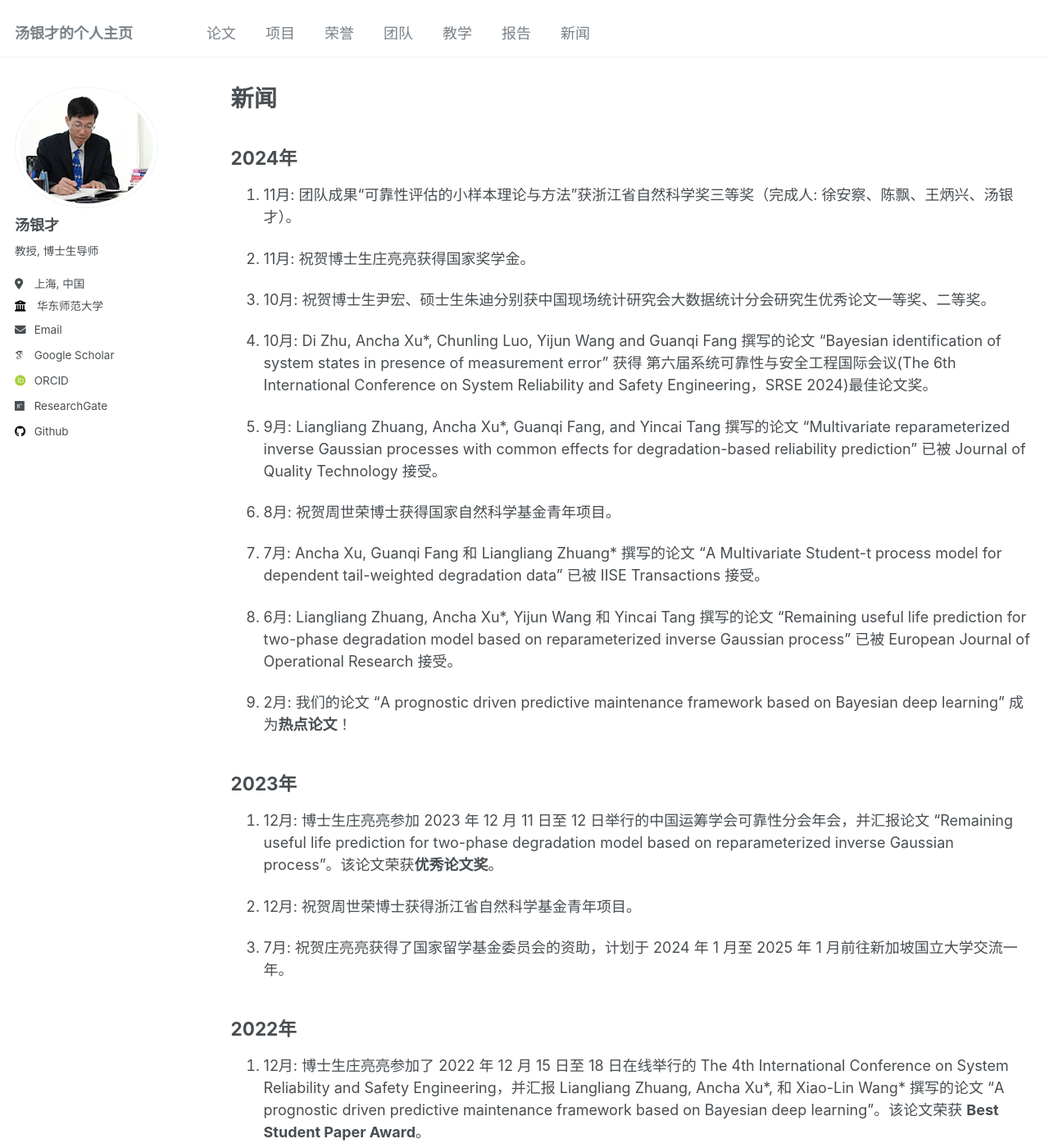
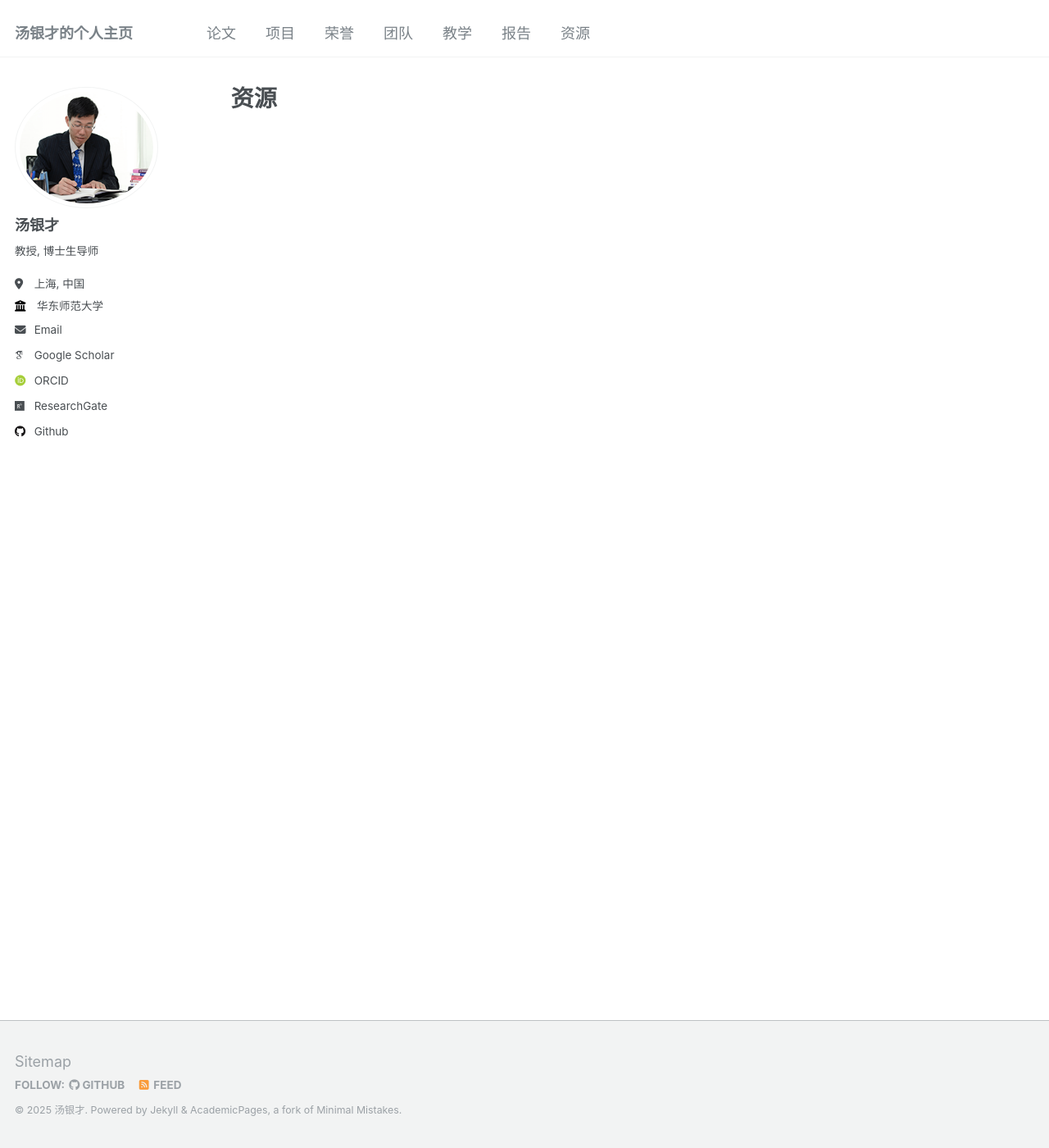
Before and after one commit to tangyc8866/tangyc8866.github.io, a Jekyll site: the page built from _pages/news.md, in a window 1280 px wide and 1400 px high. Shown: the whole window at 82% size. Built offline with Jekyll 4.4.1, drawn with Linux system fonts in a browser that asks for light colours; some web fonts are replaced; some of the changed text lies outside the part shown.

Commit message:
new source.md

```diff
--- a/_data/navigation.yml
+++ b/_data/navigation.yml
@@ -24,7 +24,7 @@ main:
   - title: "报告"
     url: /talks/
 
-  - title: "新闻"
+  - title: "资源"
     url: /news/
 
 
--- a/_pages/news.md
+++ b/_pages/news.md
@@ -1,41 +1,6 @@
 ---
 layout: archive
-title: "新闻"
+title: "资源"
 permalink: /news/
 author_profile: true
 ---
-
-## 2024年
-
-1. 11月: 团队成果“可靠性评估的小样本理论与方法”获浙江省自然科学奖三等奖（完成人: 徐安察、陈飘、王炳兴、汤银才）。
-
-1. 11月: 祝贺博士生庄亮亮获得国家奖学金。
-
-1. 10月: 祝贺博士生尹宏、硕士生朱迪分别获中国现场统计研究会大数据统计分会研究生优秀论文一等奖、二等奖。
-
-1. 10月: Di Zhu, Ancha Xu\*, Chunling Luo, Yijun Wang and Guanqi Fang 撰写的论文 “Bayesian identification of system states in presence of measurement error” 获得
-   第六届系统可靠性与安全工程国际会议(The 6th International Conference on System Reliability and Safety Engineering，SRSE 2024)最佳论文奖。
-
-1. 9月: Liangliang Zhuang, Ancha Xu\*, Guanqi Fang, and Yincai Tang 撰写的论文 “Multivariate reparameterized inverse Gaussian processes with common effects for degradation-based reliability prediction” 已被 Journal of Quality Technology 接受。
-
-1. 8月: 祝贺周世荣博士获得国家自然科学基金青年项目。
-
-1. 7月: Ancha Xu, Guanqi Fang 和 Liangliang Zhuang\* 撰写的论文 “A Multivariate Student-t process model for dependent tail-weighted degradation data” 已被 IISE Transactions 接受。
-
-1. 6月: Liangliang Zhuang, Ancha Xu\*, Yijun Wang 和 Yincai Tang 撰写的论文 “Remaining useful life prediction for two-phase degradation model based on reparameterized inverse Gaussian process” 已被 European Journal of Operational Research 接受。
-
-1. 2月: 我们的论文 “A prognostic driven predictive maintenance framework based on Bayesian deep learning” 成为**热点论文**！
-
-## 2023年
-
-1. 12月: 博士生庄亮亮参加 2023 年 12 月 11 日至 12 日举行的中国运筹学会可靠性分会年会，并汇报论文 “Remaining useful life prediction for two-phase degradation model based on reparameterized inverse Gaussian process”。该论文荣获**优秀论文奖**。
-
-1. 12月: 祝贺周世荣博士获得浙江省自然科学基金青年项目。
-
-1. 7月: 祝贺庄亮亮获得了国家留学基金委员会的资助，计划于 2024 年 1 月至 2025 年 1 月前往新加坡国立大学交流一年。
-
-## 2022年
-
-1. 12月: 博士生庄亮亮参加了 2022 年 12 月 15 日至 18 日在线举行的 The 4th International Conference on System Reliability and Safety Engineering，并汇报 Liangliang Zhuang, Ancha Xu\*, 和 Xiao-Lin Wang\* 撰写的论文 “A prognostic driven predictive maintenance framework based on Bayesian deep learning”。该论文荣获 **Best Student Paper Award**。
-
-1. 11月: 博士生庄亮亮参加了 2022 年 11 月 12 日至 13 日在线举行的 The 6th Doctoral Forum on Statistics，并汇报 Liangliang Zhuang, Ancha Xu 和 Xiao-Lin Wang 撰写的论文 “A prognostic driven predictive maintenance framework based on Bayesian deep learning”。该论文荣获 **Best Student Paper Award**。
```
Also changed, not shown: _pages/source.md (added, +12 -0 lines).
